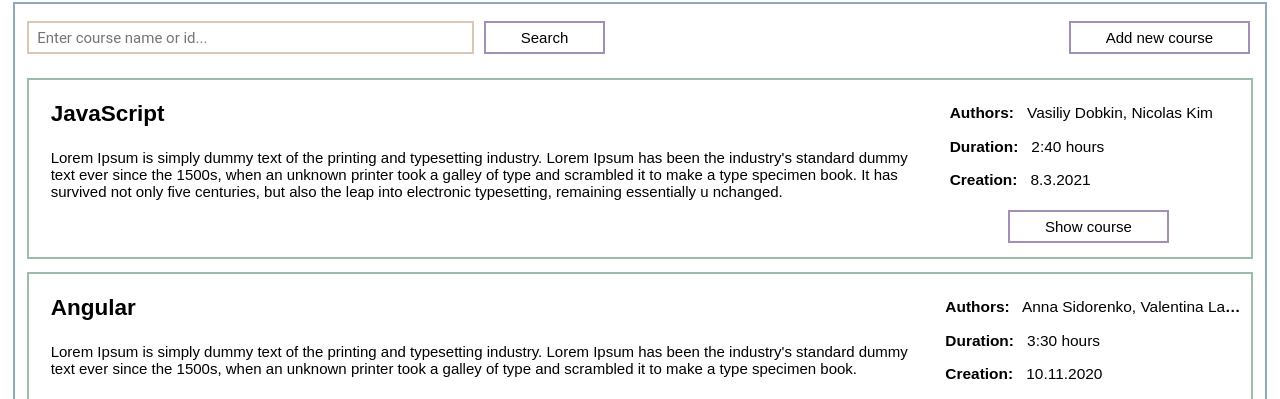
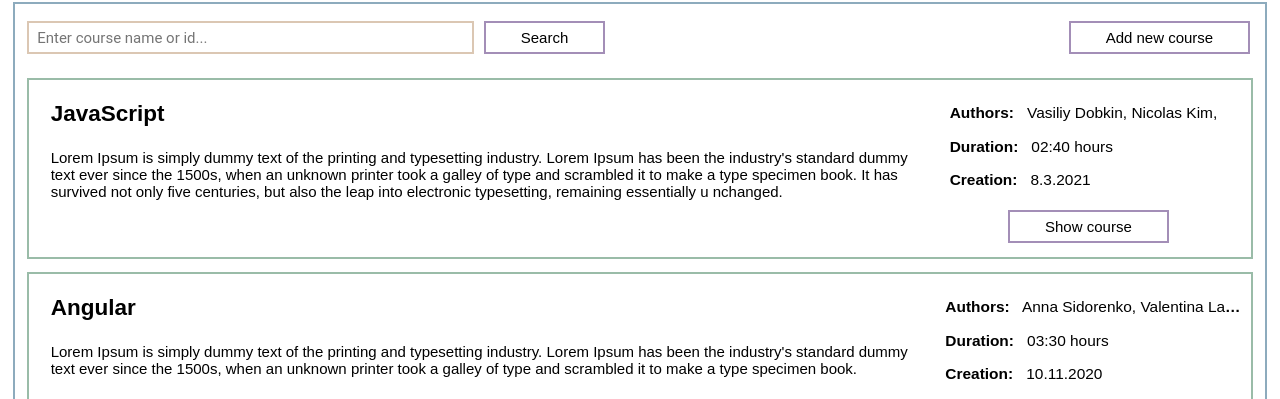
Before and after one commit to Vitaliy-Mazurenko/courses-app, a React (Create React App) app: page / in a window 1280 px wide. Shown: the part 105-504 px from the top of the page. Built offline with nearby package versions, Linux system fonts and the light colour scheme.

Commit message:
completed task 1

```diff
--- a/package.json
+++ b/package.json
@@ -9,6 +9,7 @@
     "react": "^18.0.0",
     "react-dom": "^18.0.0",
     "react-scripts": "5.0.1",
+    "uuid": "^8.3.2",
     "web-vitals": "^2.1.4"
   },
   "scripts": {
--- a/src/App.jsx
+++ b/src/App.jsx
@@ -18,6 +18,10 @@
 		setAuthorsList([...authorsList, newAuthor]);
 	};
 
+	const addCourse = (newCourse) => {
+		setCourse([...coursesList, newCourse]);
+	};
+
 	return (
 		<div className='App'>
 			<Header />
@@ -26,9 +30,14 @@
 					showCreate={showCreate}
 					authorsList={authorsList}
 					addAuthor={addAuthor}
+					addCourse={addCourse}
 				/>
 			) : (
-				<Courses showCreate={showCreate} coursesList={coursesList} />
+				<Courses
+					showCreate={showCreate}
+					coursesList={coursesList}
+					authorsList={authorsList}
+				/>
 			)}
 		</div>
 	);
--- a/src/components/Courses/Courses.jsx
+++ b/src/components/Courses/Courses.jsx
@@ -3,12 +3,12 @@
 import SearchBar from './components/SearchBar/SearchBar.jsx';
 import './courses.css';
 
-export default function Courses({ showCreate, coursesList }) {
+export default function Courses({ showCreate, coursesList, authorsList }) {
 	const [courses, setCourse] = useState(coursesList);
+
 	const valChange = (val) => {
 		let idx = [];
 		for (let i of coursesList) {
-			console.log(i.id);
 			idx.push(i.id);
 		}
 		if (idx.includes(val)) {
@@ -29,7 +29,7 @@
 			<SearchBar valChange={valChange} showCreate={showCreate} />
 			{courses.map((course) => (
 				<div key={course.id}>
-					<CourseCard course={course} />
+					<CourseCard course={course} authorsList={authorsList} />
 				</div>
 			))}
 		</div>
--- a/src/components/Courses/components/CourseCard/CourseCard.jsx
+++ b/src/components/Courses/components/CourseCard/CourseCard.jsx
@@ -1,23 +1,16 @@
 import React from 'react';
-import { mockedAuthorsList, BUTTON_SHOW } from '../../../../constants';
+import { BUTTON_SHOW } from '../../../../constants';
 import Button from '../../../../common/Button/Button.jsx';
 import './courseCard.css';
 
-const CourseCard = ({ course }) => {
+const CourseCard = ({ course, authorsList }) => {
 	function authorName(n, ids) {
 		for (let i in ids) {
-			if (n['id'] === ids[i] && i < ids.length - 1) {
+			if (n['id'] === ids[i]) {
 				return (
 					<span key={ids[i]} className='authorsCourse'>
 						{' '}
 						{n['name']},
-					</span>
-				);
-			} else if (n['id'] === ids[i]) {
-				return (
-					<span key={ids[i]} className='authorsCourse'>
-						{' '}
-						{n['name']}
 					</span>
 				);
 			}
@@ -35,17 +28,18 @@
 					<p className='information'>
 						Authors:
 						<span className='info'>
-							{[...mockedAuthorsList].map((item) =>
-								authorName(item, course.authors)
-							)}
+							{[...authorsList].map((item) => authorName(item, course.authors))}
 						</span>
 					</p>
 					<p className='information'>
 						Duration:{' '}
 						<span className='info'>
-							{Math.trunc(course.duration / 60) +
+							{(course.duration < 600 ? '0' : '') +
+								Math.trunc(course.duration / 60) +
 								':' +
-								(course.duration % 60) +
+								(course.duration % 60 < 10
+									? '0' + (course.duration % 60)
+									: course.duration % 60) +
 								' hours'}
 						</span>
 					</p>
--- a/src/components/CreateCourse/CreateCourse.jsx
+++ b/src/components/CreateCourse/CreateCourse.jsx
@@ -1,35 +1,52 @@
 import React, { useState, useEffect } from 'react';
+import { v4 as uuid } from 'uuid';
 import {
 	BTN_CREATE_COURSE,
 	BTN_CREATE_AUTHOR,
 	BTN_ADD_AUTHOR,
+	BTN_DEL_AUTHOR,
 } from '../../constants';
 import Button from '../../common/Button/Button.jsx';
 import Input from '../../common/Input/Input.jsx';
 import './createCourse.css';
 
-function CreateCourse({ showCreate, authorsList, addAuthor }) {
-	const [valueTitle, setTitle] = useState('');
+function CreateCourse({ showCreate, authorsList, addAuthor, addCourse }) {
+	const [title, setTitle] = useState('');
 	const [authors, setAuthors] = useState(authorsList);
+	const [authorCourse, setAuthorCourse] = useState('');
 	const [valueAuthor, setAuthor] = useState('');
-	const [textArea, setTextArea] = useState('');
+	const [description, setDescription] = useState('');
 	const [duration, setDuration] = useState('');
 	const [checkTextArea, setCheckTextArea] = useState('');
 	const [checkAuthor, setCheckAuthor] = useState('');
 
 	useEffect(() => {
-		setAuthors(authorsList);
-		console.log(authorsList);
-	}, [authorsList]);
+		setAuthors(authors);
+	}, [authors, authorsList]);
 
 	const handleCreate = (e) => {
 		e.preventDefault();
-		if (!textArea || !valueTitle || !duration) {
+		if (!description || !title || !duration) {
 			alert('Please, fill in all fields');
-		} else if (textArea.length < 2) {
+		} else if (description.length < 2) {
 			setCheckTextArea('text length should be at least 2 characters');
 		} else {
 			setCheckTextArea('');
+			let d = new Date();
+			let creationDate =
+				d.getDate() + '/' + (d.getMonth() + 1) + '/' + d.getFullYear();
+			let authors = [];
+			for (let i of authorCourse) {
+				authors.push(i.id);
+			}
+			addCourse({
+				id: uuid(),
+				title,
+				description,
+				creationDate,
+				duration,
+				authors,
+			});
 			showCreate(false);
 		}
 	};
@@ -39,15 +56,30 @@
 		if (valueAuthor.length < 2) {
 			setCheckAuthor('author name length should be at least 2 characters');
 		} else {
-			const newAuthor = { id: Date.now(), name: valueAuthor };
+			const newAuthor = { id: uuid(), name: valueAuthor };
 			addAuthor(newAuthor);
 			setCheckAuthor('');
+			setAuthors([...authors, newAuthor]);
 			setAuthor('');
 		}
 	}
 
 	function addCourseAuthor(e) {
 		e.preventDefault();
+		setAuthors(authors.filter((aut) => aut.id !== e.target.id));
+		setAuthorCourse([
+			...authorCourse,
+			...authors.filter((aut) => aut.id === e.target.id),
+		]);
+	}
+
+	function delCourseAuthor(e) {
+		e.preventDefault();
+		setAuthorCourse(authorCourse.filter((aut) => aut.id !== e.target.id));
+		setAuthors([
+			...authors,
+			...authorCourse.filter((aut) => aut.id === e.target.id),
+		]);
 	}
 
 	return (
@@ -59,7 +91,7 @@
 						minLength='2'
 						type='text'
 						placeholder='Enter title...'
-						value={valueTitle}
+						value={title}
 						onChange={(e) => setTitle(e.target.value)}
 					/>
 					<Button
@@ -72,9 +104,9 @@
 				<label>Description</label>
 				<textarea
 					type='text'
-					value={textArea}
+					value={description}
 					placeholder='Enter description'
-					onChange={(e) => setTextArea(e.target.value)}
+					onChange={(e) => setDescription(e.target.value)}
 				/>
 				<span className='validate'>{checkTextArea}</span>
 				<div className='authors-wrap'>
@@ -131,6 +163,20 @@
 							))}
 						</p>
 						<div className='author-title'>Course authors</div>
+						<p className='info'>
+							{[...authorCourse].map((item) => (
+								<span key={item['id']} className='author-item authors-course'>
+									{' '}
+									{item['name']}
+									<Button
+										id={item['id']}
+										className='btn-add'
+										text={BTN_DEL_AUTHOR}
+										onClick={(e) => delCourseAuthor(e)}
+									/>
+								</span>
+							))}
+						</p>
 					</div>
 				</div>
 			</form>
--- a/src/components/CreateCourse/createCourse.css
+++ b/src/components/CreateCourse/createCourse.css
@@ -94,3 +94,7 @@
   justify-content: space-between;
   width: 61%;
 }
+
+.authors-course > button{
+  padding: 6px 28px;
+}
--- a/src/constants.js
+++ b/src/constants.js
@@ -67,3 +67,5 @@
 export const BTN_CREATE_AUTHOR = 'Create author';
 
 export const BTN_ADD_AUTHOR = 'Add author';
+
+export const BTN_DEL_AUTHOR = 'Delete author';
```
